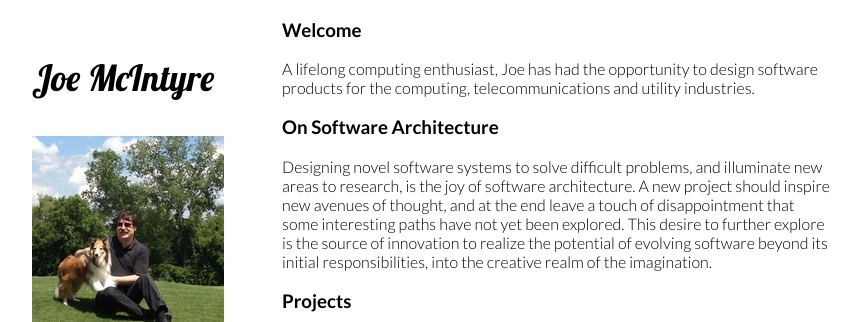
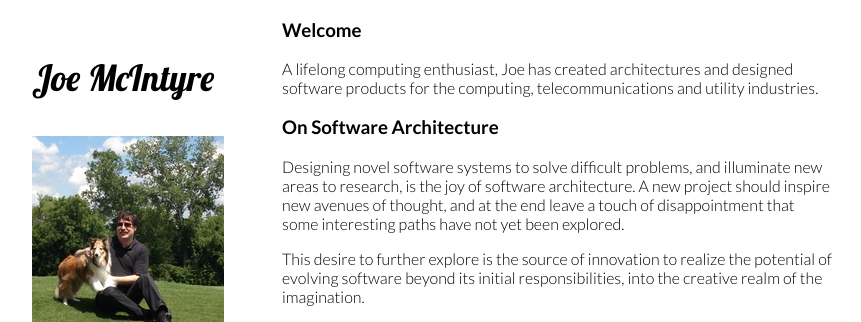
Before and after one commit to joemcintyre/joemcintyre.github.io, a plain HTML site: page index.html in a window 1280 px wide. Shown: the top 322 px of the page, without its empty margins (208-1069 px from the left). Drawn offline with Linux system fonts and the light colour scheme.

Commit message:
Formatting

```diff
--- a/index.html
+++ b/index.html
@@ -32,7 +32,7 @@
       <section id='content'>
         <article>
         <h3>Welcome</h3>
-          <p>A lifelong computing enthusiast, Joe has had the opportunity to design software
+          <p>A lifelong computing enthusiast, Joe has created architectures and designed software
           products for the computing, telecommunications and utility industries.</p>
         </article>
         <article>
@@ -40,7 +40,8 @@
           <p>Designing novel software systems to solve difficult problems, and illuminate new
           areas to research, is the joy of software architecture. A new project should inspire new
           avenues of thought, and at the end leave a touch of disappointment that some
-          interesting paths have not yet been explored. This desire to further explore is
+          interesting paths have not yet been explored.</p>
+          <p>This desire to further explore is
           the source of innovation to realize the potential of evolving software beyond its
           initial responsibilities, into the creative realm of the imagination.</p>
         </article>
@@ -49,7 +50,7 @@
           <p>Using JSON Schema is a <a href='http://usingjsonschema.com' target='_blank'>book</a> and
           <a href='https://usingjsonschema.github.io' target='_blank'>GitHub</a> project that introduces
           JSON Schema and the many ways it can be used in programs. Programs are provided in
-          Javascript ()using Node.js) and Python, showing how the technology can be utilized
+          Javascript (using Node.js) and Python, showing how the technology can be utilized
           across programming languages.</p>
         </article>
       </section>
```
